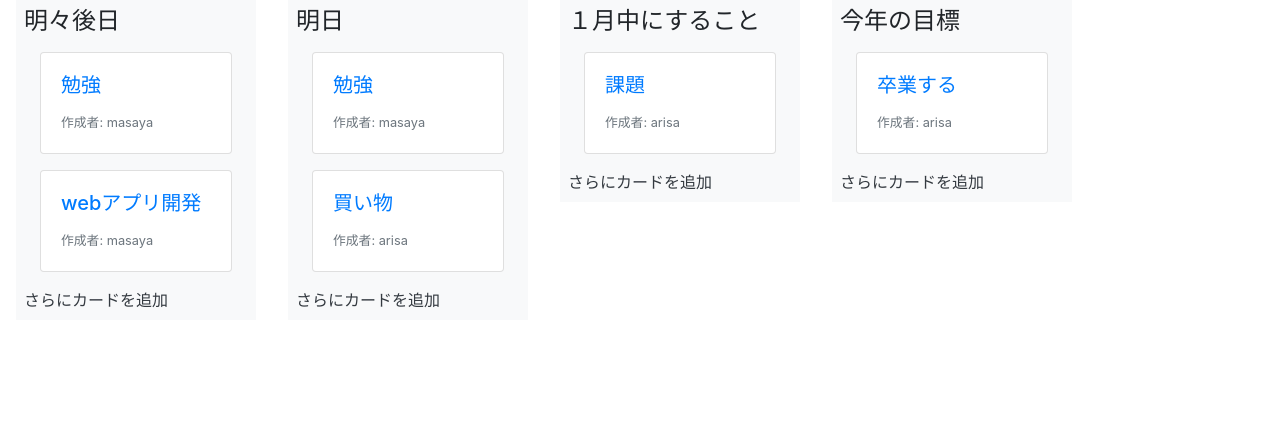
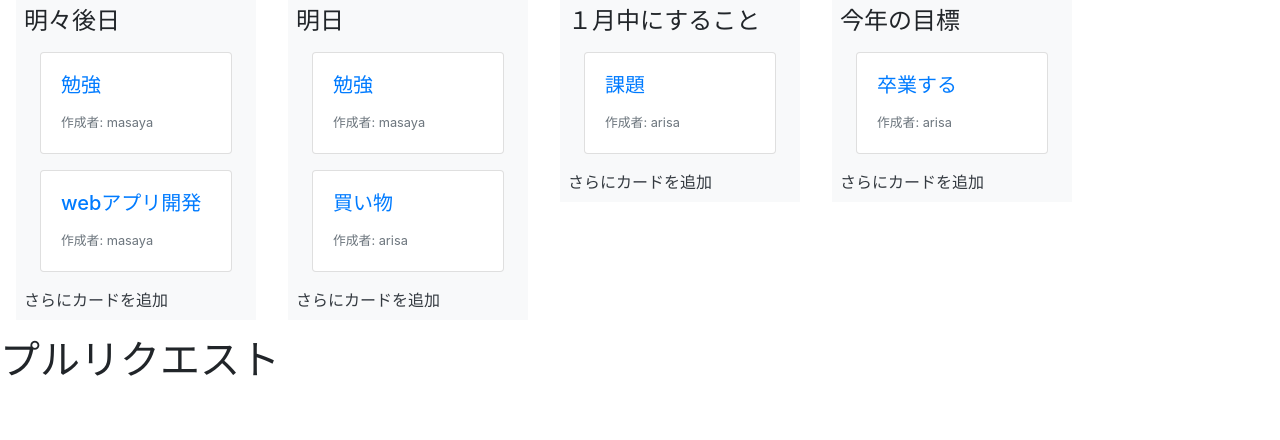
Before and after one commit to Masaya00/Django_Treller, a Django app: page / in a window 1280 px wide. Shown: the part 117-557 px from the top of the page. Run offline with Django 3.2, Linux system fonts and the light colour scheme; data comes from the database, SQL or seed files in the repository; some libraries are stand-ins or nearby versions.

Commit message:
pullrequestを追記

```diff
--- a/trello_app/templates/index.html
+++ b/trello_app/templates/index.html
@@ -31,5 +31,5 @@
     {% endfor %}
   </div>
 </div>
-
+<h1>プルリクエスト</h1>
 {% endblock content %}
```
